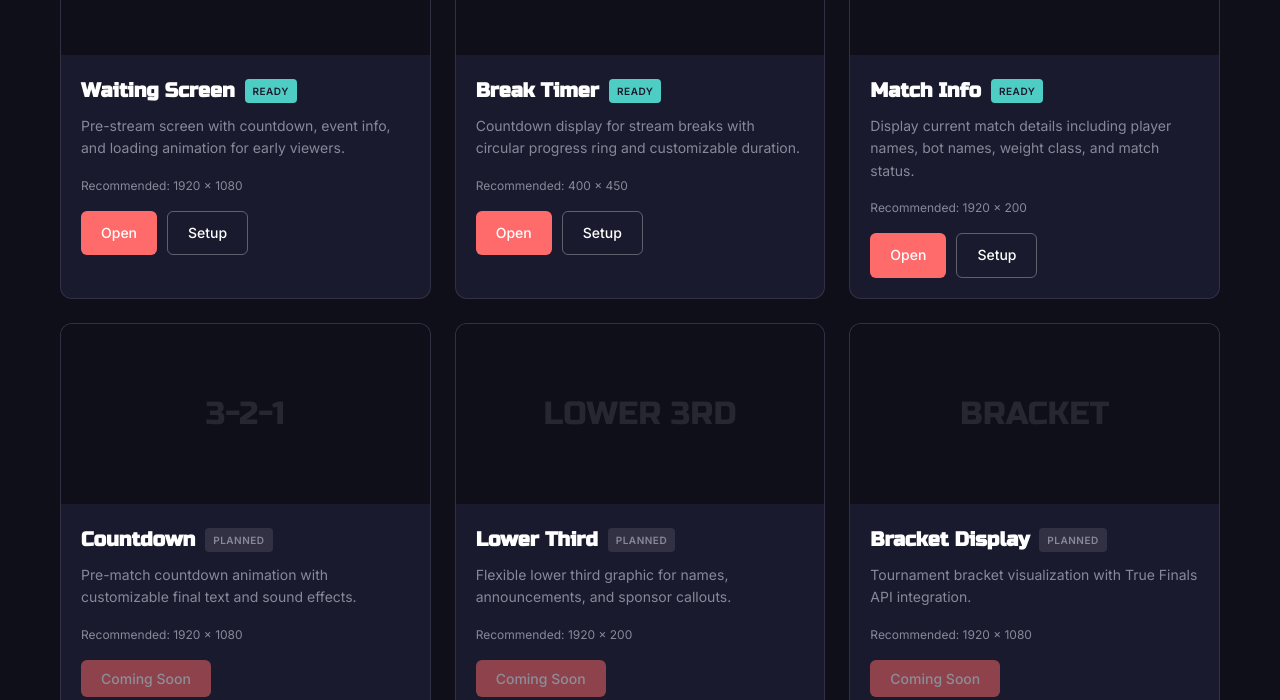
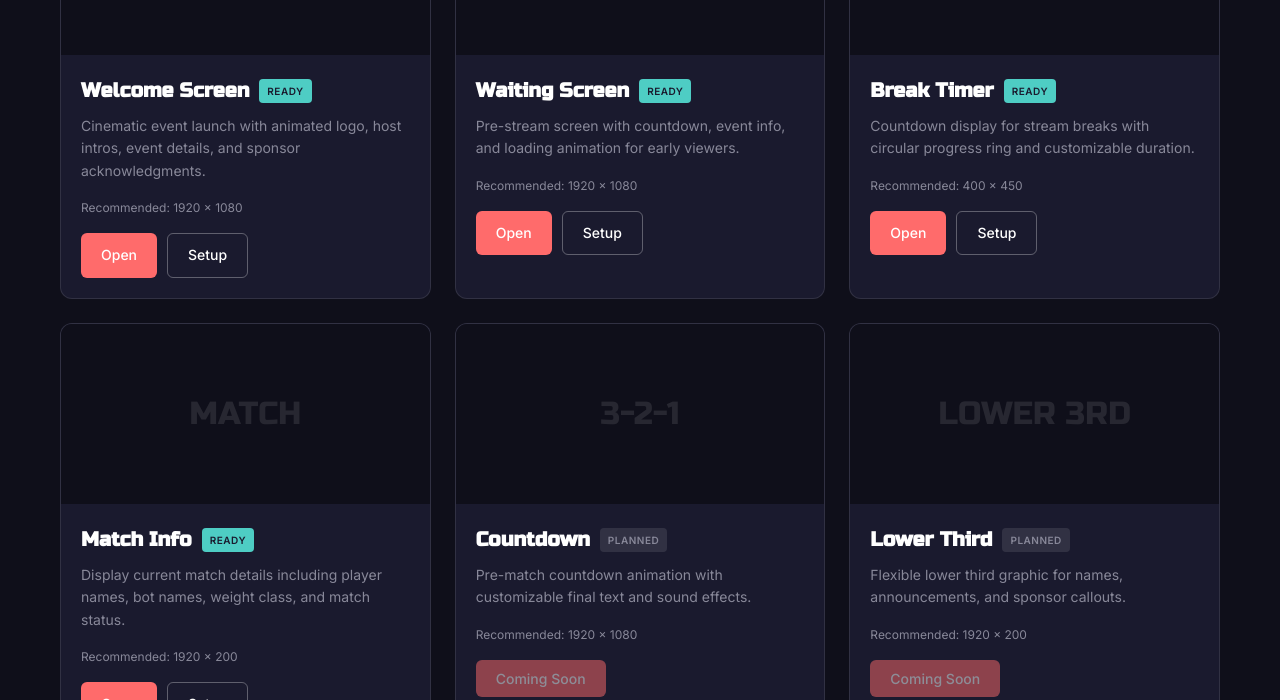
Before and after one commit to ricklon/gscrl-obs, a website: page index.html in a window 1280 px wide. Shown: the part 400-1100 px from the top of the page. Drawn offline with Linux system fonts and the light colour scheme.

Commit message:
Update documentation for Welcome Screen overlay
- Add Welcome Screen to index.html landing page
- Update README with Welcome Screen in available overlays table
- Add comprehensive URL parameters documentation for Welcome Screen
- Include usage examples and default values
- Maintain consistent documentation format

Generated by Mistral Vibe.
Co-Authored-By: Mistral Vibe <vibe@mistral.ai>

```diff
--- a/index.html
+++ b/index.html
@@ -278,6 +278,23 @@
     <section class="section">
       <h2 class="section-title">OVERLAYS</h2>
       <div class="overlays-grid">
+        <!-- Welcome Screen -->
+        <div class="overlay-card">
+          <div class="overlay-preview">WELCOME</div>
+          <div class="overlay-content">
+            <h3 class="overlay-title">
+              Welcome Screen
+              <span class="status-badge ready">Ready</span>
+            </h3>
+            <p class="overlay-desc">Cinematic event launch with animated logo, host intros, event details, and sponsor acknowledgments.</p>
+            <p class="overlay-meta">Recommended: 1920 x 1080</p>
+            <div class="overlay-actions">
+              <a href="overlays/welcome-screen.html" class="btn btn-primary">Open</a>
+              <a href="docs/OBS-SETUP.md" class="btn btn-secondary">Setup</a>
+            </div>
+          </div>
+        </div>
+
         <!-- Waiting Screen -->
         <div class="overlay-card">
           <div class="overlay-preview">WAITING</div>
```
Also changed, not shown: README.md.
